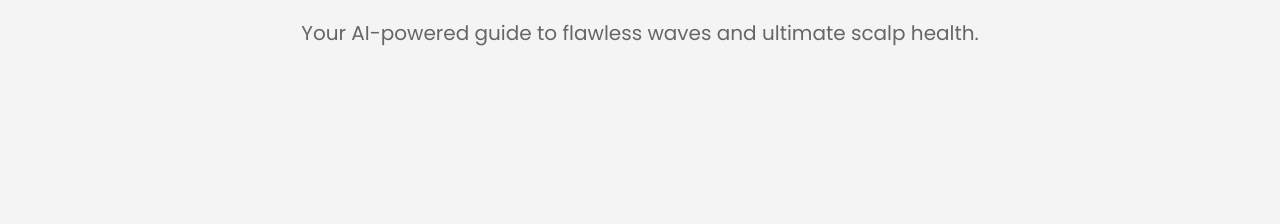
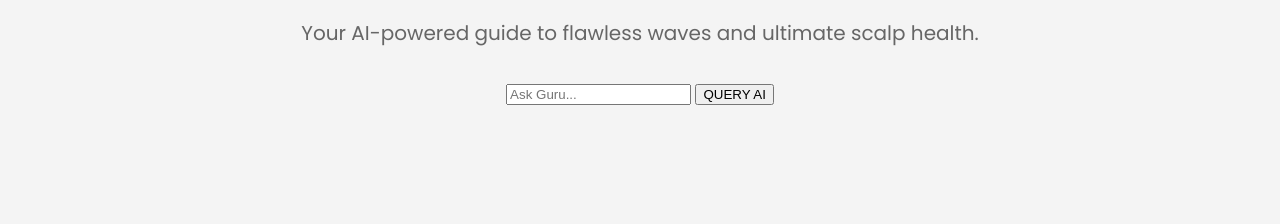
Before and after one commit to chrishollins52/wave-guru-website-2, a plain HTML site: page index.html in a window 1280 px wide. Shown: the part 293-517 px from the top of the page. Drawn offline with Linux system fonts and the light colour scheme.

Commit message:
Update index.html

```diff
--- a/index.html
+++ b/index.html
@@ -8,6 +8,7 @@
     <link rel="preconnect" href="https://fonts.googleapis.com">
     <link rel="preconnect" href="https://fonts.gstatic.com" crossorigin>
     <link href="https://fonts.googleapis.com/css2?family=Poppins:wght@400;600&display=swap" rel="stylesheet">
+    <link href="https://fonts.googleapis.com/css2?family=Orbitron:wght@400;700&display=swap" rel="stylesheet">
 </head>
 <body>
 
@@ -24,9 +25,14 @@
     </header>
 
     <main>
-        <section id="home" class="section hero">
+        <section id="hero-search" class="section hero">
+            <div class="animated-bg"></div>
             <h1>Ask Guru</h1>
             <p>Your AI-powered guide to flawless waves and ultimate scalp health.</p>
+            <div class="search-container">
+                <input type="text" id="main-search-bar" placeholder="Ask Guru...">
+                <button id="search-button">QUERY AI</button>
+            </div>
         </section>
 
         <section id="guru-tools" class="section">
```
